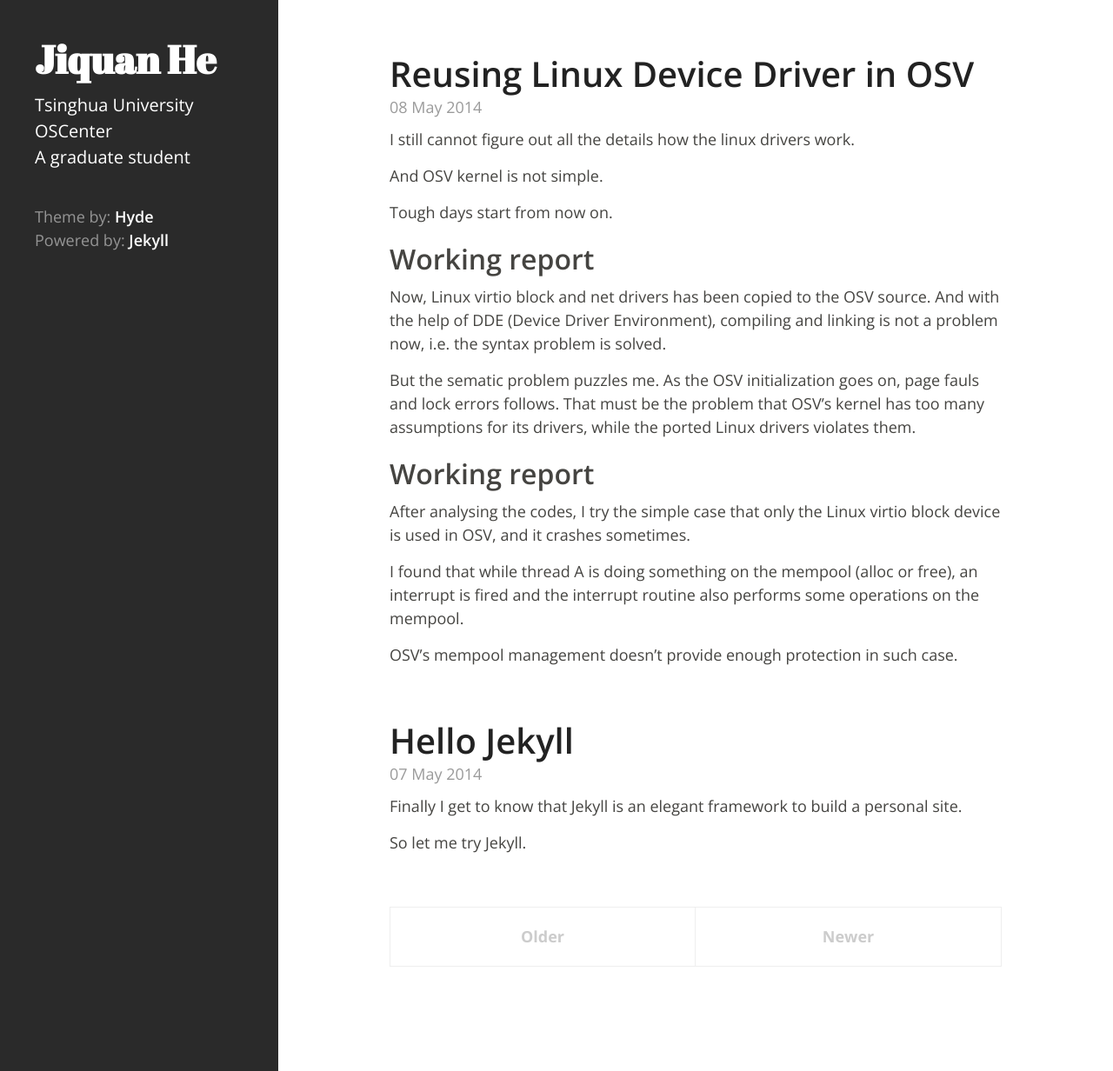
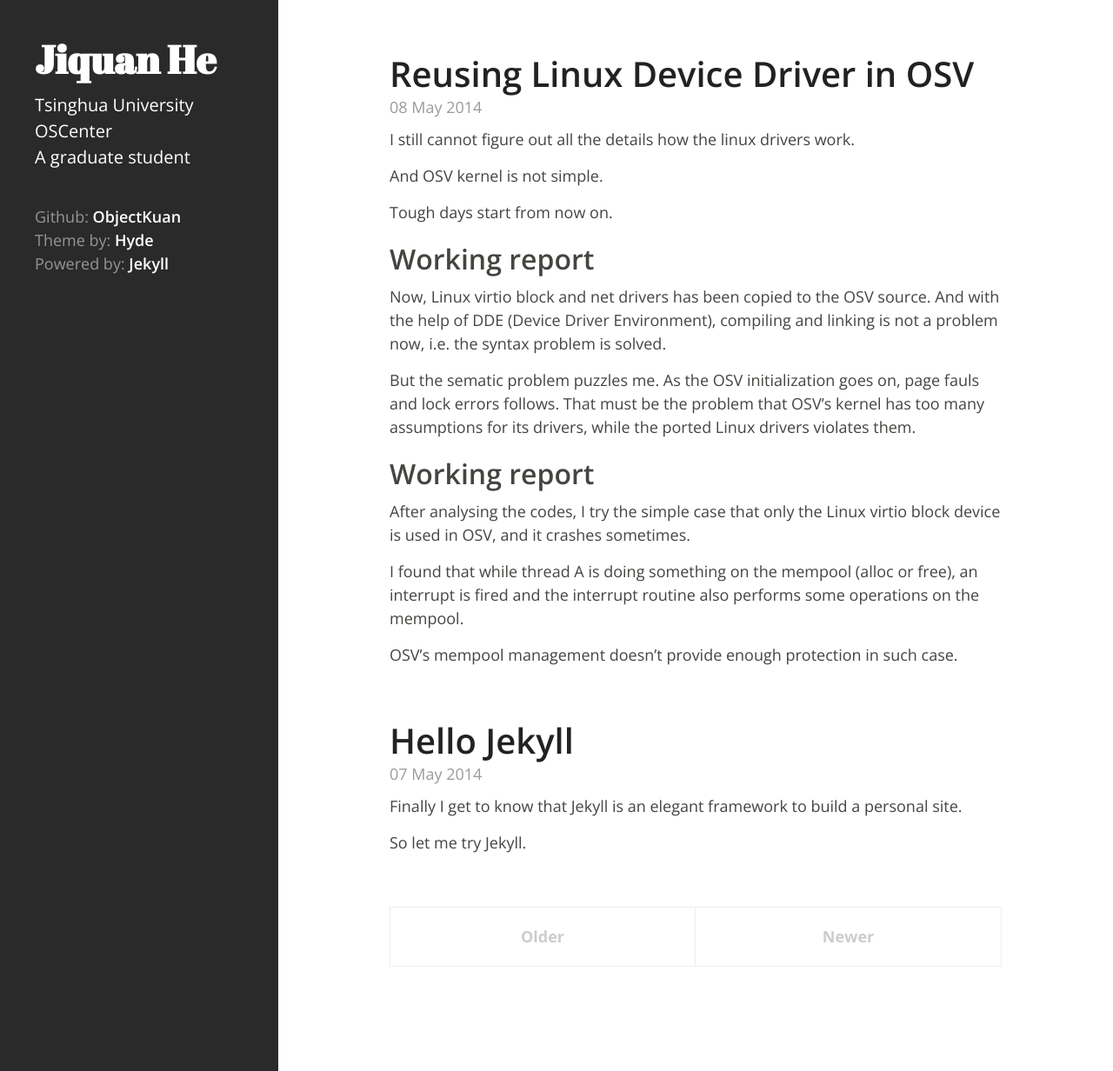
Before and after one commit to objectkuan/objectkuan.github.io, a Jekyll site: the page built from index.html, in a window 1280 px wide and 1232 px high. Shown: the whole window at 87% size. Built offline with Jekyll 4.4.1, drawn with Linux system fonts in a browser that asks for light colours; Markdown is read by kramdown in place of the engine named in the settings; the list of posts is cut into pages by our own code.

Commit message:
Add github site

```diff
--- a/_layouts/default.html
+++ b/_layouts/default.html
@@ -15,6 +15,9 @@
         <div class="colophon">
 	  <ul class="colophon-links">
             <li>
+              Github: <a href="https://github.com/objectkuan">ObjectKuan</a>
+	    </li>
+            <li>
               Theme by: <a href="https://github.com/mdo/hyde">Hyde</a>
 	    </li>
             <li>
```
